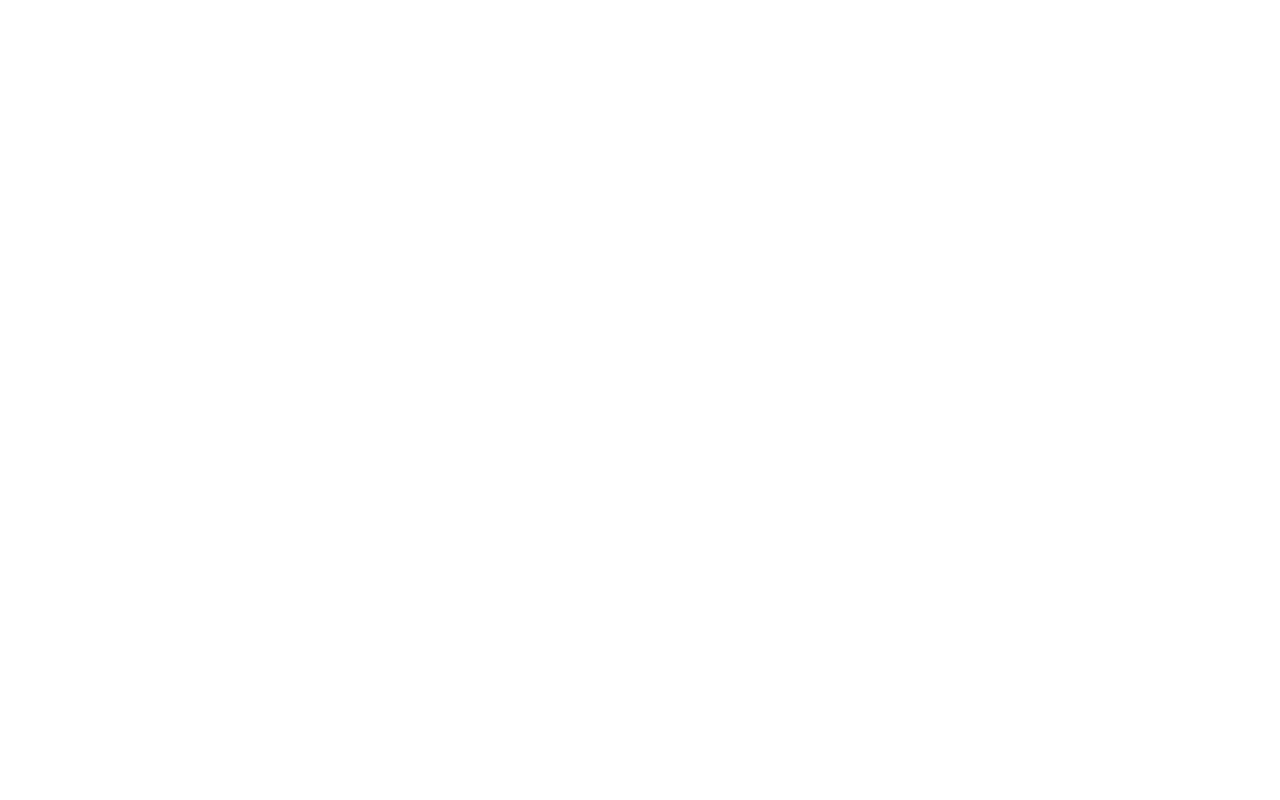
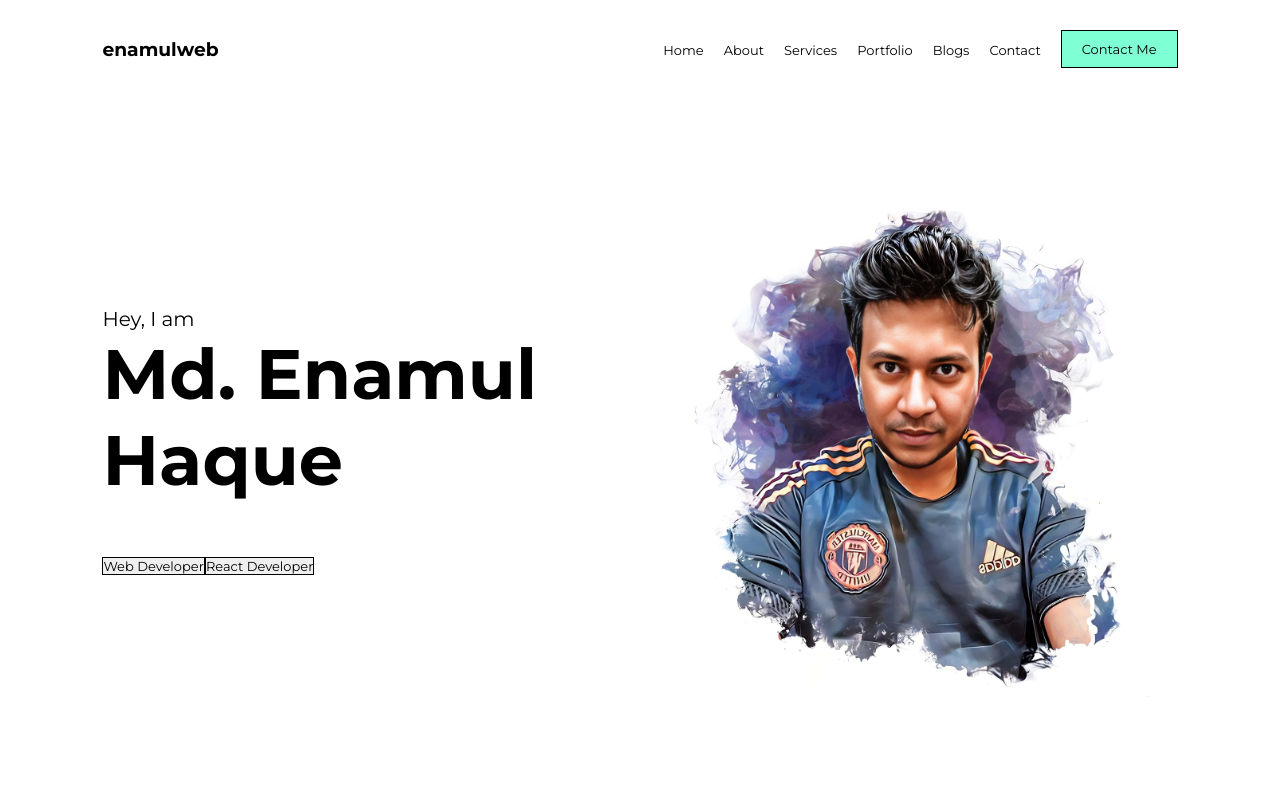
Before and after one commit to theenamulhaque/portfolio, a plain HTML site: page index.html in a window 1280 px wide. Drawn offline with Linux system fonts and the light colour scheme.

Commit message:
banner design start

```diff
--- a/css/style.css
+++ b/css/style.css
@@ -0,0 +1,96 @@
+@import url('https://fonts.googleapis.com/css2?family=Montserrat:wght@100;200;300;400;500;600;700;800;900&display=swap');
+
+*{
+      padding: 0;
+      margin: 0;
+}
+
+body{
+      font-family: 'Montserrat', sans-serif;
+}
+
+a{
+      font-size: 13px;
+}
+
+button{
+      font-family: 'Montserrat', sans-serif;
+      font-size: 13px;
+      border: 1px solid #000;
+}
+
+.d-flex-center-property{
+      display: flex;
+      justify-content: center;
+      align-items: center;
+}
+
+.d-flex-spacebetween-property{
+      display: flex;
+      justify-content: space-between;
+      align-items: center;
+}
+
+/* ================ */
+
+.container{
+      display: flex;
+      justify-content: space-between;
+      align-items: center;
+      padding: 30px 8%;
+}
+
+.container>nav>ul{
+      display: flex;
+      align-items: center;
+      list-style: none;
+}
+
+.container>nav>ul>li>a{
+      text-decoration: none;
+      margin-right: 20px;
+      color: black;
+}
+
+.container>nav>ul>li>button {
+      padding: 10px 20px;
+      background-color: aquamarine;
+      cursor: pointer;
+}
+
+/* banner start */
+
+.banner_container{
+      height: 80vh;
+      padding: 30px 8%;
+      display: flex;
+      justify-content: space-between;
+      align-items: center;
+}
+
+.banner_text,.banner_text h3{
+      font-size: 20px;
+      font-weight: 400;
+}
+
+.banner_text,.banner_text h2{
+      font-size: 70px;
+      font-weight: 700;
+      padding: 0;
+}
+
+.banner_text,.banner_image{
+      width: 50%;
+}
+
+main>.banner_container>.banner_image{
+      display:  flex;
+      justify-content: end;
+      align-items: center;
+}
+
+main>.banner_container>.banner_image>img{
+      width: 100%;
+}
+
+/* banner end */
--- a/index.html
+++ b/index.html
@@ -9,5 +9,35 @@
 </head>
 <body>
 
+      <header>
+            <div class="container">
+                  <div class="logo"><h3>enamulweb</h3></div>
+                  <nav>
+                        <ul>
+                              <li><a href="#">Home</a></li>
+                              <li><a href="#">About</a></li>
+                              <li><a href="#">Services</a></li>
+                              <li><a href="#">Portfolio</a></li>
+                              <li><a href="#">Blogs</a></li>
+                              <li><a href="#">Contact</a></li>
+                              <li><button>Contact Me</button></li>
+                        </ul>
+                  </nav>
+            </div>
+      </header>
+
+      <main>
+            <div class="banner_container">
+                  <div class="banner_text">
+                       <h3>Hey, I am</h3>
+                       <h2>Md. Enamul Haque</h2>
+                       <button>Web Developer</button><button>React Developer</button>
+                  </div>
+                  <div class="banner_image">
+                        <img src="images/enamul.jpg" alt="">
+                  </div>
+            </div>
+      </main>
+
 </body>
 </html>
```
Also changed, not shown: images/enamul.jpg (added).
